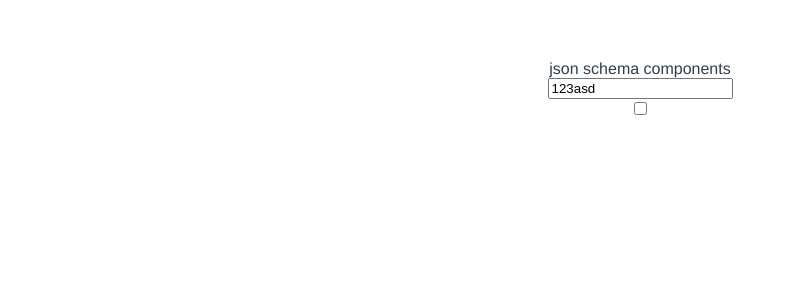
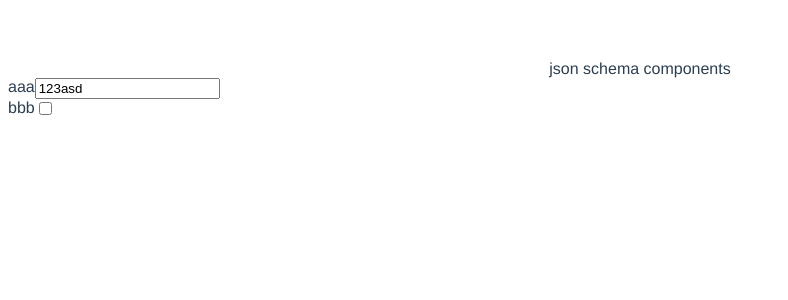
Before and after one commit to roma219/vue-jsonschema-form, a Vue app: page / in a window 1280 px wide. Shown: the top 300 px of the page, without its empty margins (0-788 px from the left). Built offline with nearby package versions, Linux system fonts and the light colour scheme.

Commit message:
basic initial default components

```diff
--- a/src/components/Checkbox.vue
+++ b/src/components/Checkbox.vue
@@ -1,5 +1,5 @@
 <template>
-  <input type="checkbox" @input="$emit('input')" :value="value">
+  <input type="checkbox" @input="handleInput" :value="value">
 </template>
 
 <script lang="ts">
@@ -10,6 +10,11 @@ import { Component, Prop, Vue } from 'vue-property-decorator'
 })
 export default class TextInput extends Vue {
   @Prop({ default: '' }) protected value!: string
+
+  handleInput (evt) {
+    const { value } = evt.target
+    this.$emit('input', value)
+  }
 }
 </script>
 
--- a/src/components/JsonSchema.vue
+++ b/src/components/JsonSchema.vue
@@ -3,12 +3,14 @@
     json schema components
     <div
       v-for="[propName, propValue] in Object.entries(testSchema.properties)"
+      class="form-group"
       :key="propName"
     >
+      <div>{{ propName }}</div>
       <component
         :is="propValue.__component__"
         :value="testValue[propName]"
-        @[getEventName(propValue)]="handleChange"
+        @[getEventName(propValue)]="handleChange(propName, $event)"
       />
     </div>
   </div>
@@ -20,6 +22,7 @@ import { Component, Prop, Vue } from 'vue-property-decorator'
 @Component({
   name: 'JsonSchema',
   components: {
+    // default components
     TextInput: () => import('@/components/TextInput.vue'),
     Checkbox: () => import('@/components/Checkbox.vue')
   }
@@ -28,8 +31,8 @@ export default class JsonSchema extends Vue {
   testSchema = {
     type: 'object',
     properties: {
-      aaa: { type: 'string', __component__: 'TextInput' },
-      bbb: { type: 'boolean', __component__: 'Checkbox' }
+      aaa: { type: 'string', __component__: 'TextInput', __eventName__: 'input' },
+      bbb: { type: 'boolean', __component__: 'Checkbox', __eventName__: 'input' }
     }
   }
 
@@ -39,15 +42,19 @@ export default class JsonSchema extends Vue {
   }
 
   getEventName (propValue : any) {
-    return propValue.__eventName__ || 'input'
+    return propValue.__eventName__
   }
 
-  handleChange () {
-    console.log('kek')
+  handleChange (propName: string, newValue: any) {
+    this.$set(this.testValue, propName, newValue)
+    console.log(propName, newValue)
   }
 }
 </script>
 
 <!-- Add "scoped" attribute to limit CSS to this component only -->
 <style>
+.json-schema-wrapper .form-group {
+  display: flex;
+}
 </style>
--- a/src/components/TextInput.vue
+++ b/src/components/TextInput.vue
@@ -1,5 +1,5 @@
 <template>
-  <input type="text" @input="$emit('input')" :value="value">
+  <input type="text" @input="handleInput" :value="value">
 </template>
 
 <script lang="ts">
@@ -10,6 +10,11 @@ import { Component, Prop, Vue } from 'vue-property-decorator'
 })
 export default class TextInput extends Vue {
   @Prop({ default: '' }) protected value!: string
+
+  handleInput (evt) {
+    const { value } = evt.target
+    this.$emit('input', value)
+  }
 }
 </script>
 
```
